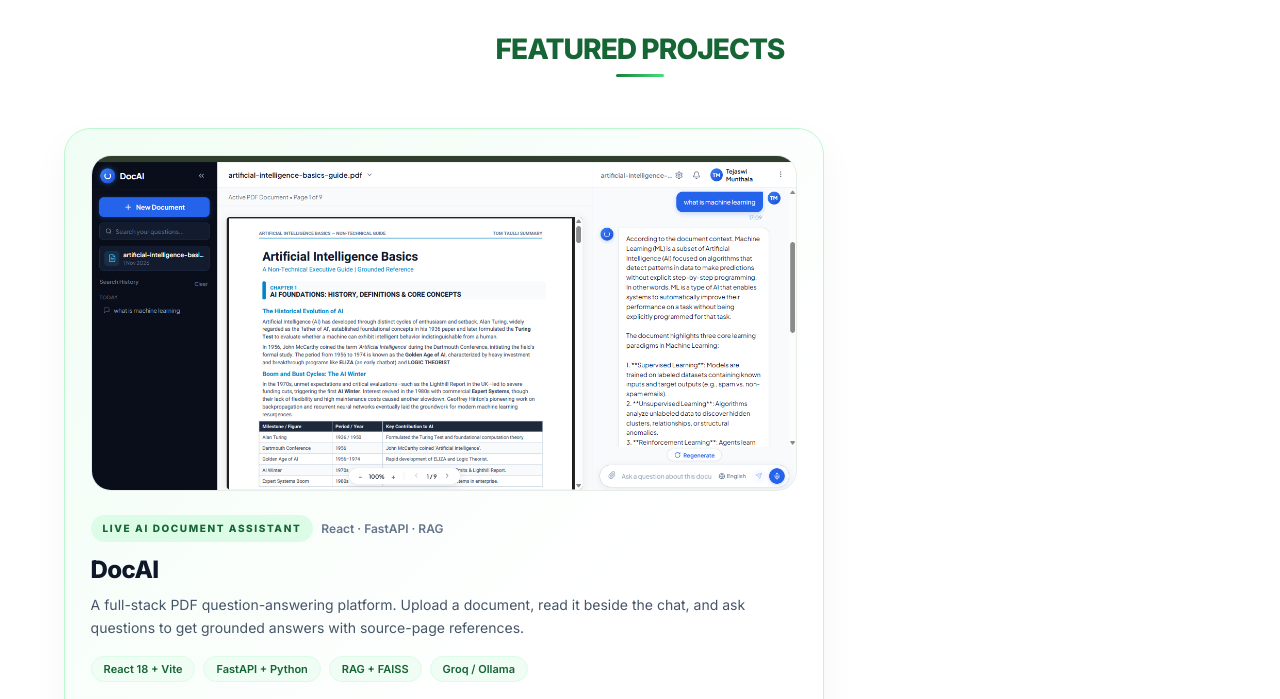
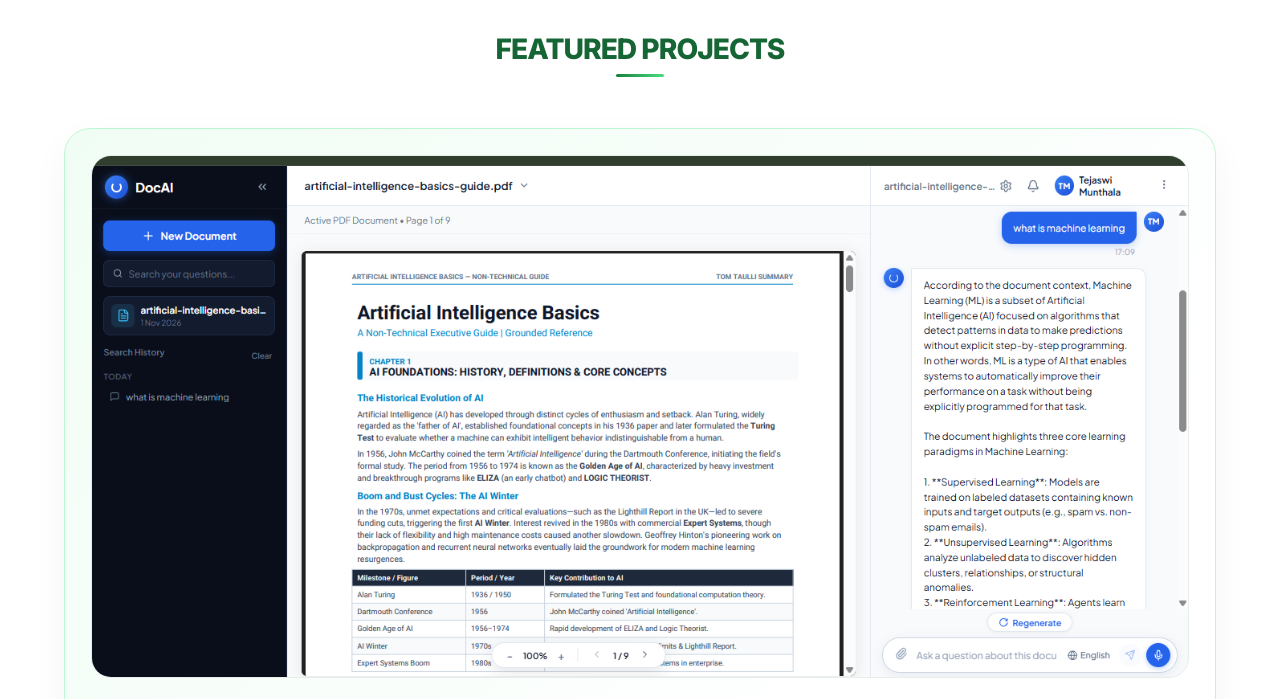
Before and after one commit to Munthalalakshmi-tejaswi/Portfolio, a plain HTML site: page index.html in a window 1280 px wide. Shown: the part 2530-3229 px from the top of the page. Drawn offline with nearby package versions, Linux system fonts and the light colour scheme.

Commit message:
Widen DocAI featured project card

```diff
--- a/index.html
+++ b/index.html
@@ -284,7 +284,7 @@
         <div class="max-w-6xl mx-auto">
             <h3 class="text-sm md:text-base font-black tracking-[0.22em] text-green-800 mb-12 uppercase text-center underline decoration-green-500 decoration-2 underline-offset-8">Featured Projects</h3>
             <div class="grid md:grid-cols-2 lg:grid-cols-3 gap-6">
-                <article class="project-card project-featured glass p-6 md:p-8 rounded-[2rem] transition-all border border-green-200 md:col-span-2 text-left">
+                <article class="project-card project-featured glass p-6 md:p-8 rounded-[2rem] transition-all border border-green-200 md:col-span-2 lg:col-span-3 text-left">
                     <a href="projects/docai.html" class="project-media !h-auto !basis-auto !mb-6 aspect-[2.1/1] bg-slate-100" aria-label="View DocAI project details">
                         <img src="assets/docai-preview.png" alt="DocAI PDF question answering platform showing a document viewer and AI chat" loading="lazy" class="!object-cover">
                     </a>
@@ -293,7 +293,7 @@
                         <span class="text-xs font-semibold text-slate-500">React · FastAPI · RAG</span>
                     </div>
                     <h4 class="text-2xl font-bold text-slate-900">DocAI</h4>
-                    <p class="text-slate-600 text-sm leading-relaxed mt-2 max-w-3xl">A full-stack PDF question-answering platform. Upload a document, read it beside the chat, and ask questions to get grounded answers with source-page references.</p>
+                    <p class="text-slate-600 text-sm leading-relaxed mt-2 !max-w-none">A full-stack PDF question-answering platform. Upload a document, read it beside the chat, and ask questions to get grounded answers with source-page references.</p>
                     <div class="flex flex-wrap gap-2 mt-4 mb-5">
                         <span class="text-[11px] font-semibold text-green-800 bg-green-50 border border-green-100 px-3 py-1 rounded-full">React 18 + Vite</span>
                         <span class="text-[11px] font-semibold text-green-800 bg-green-50 border border-green-100 px-3 py-1 rounded-full">FastAPI + Python</span>
```
